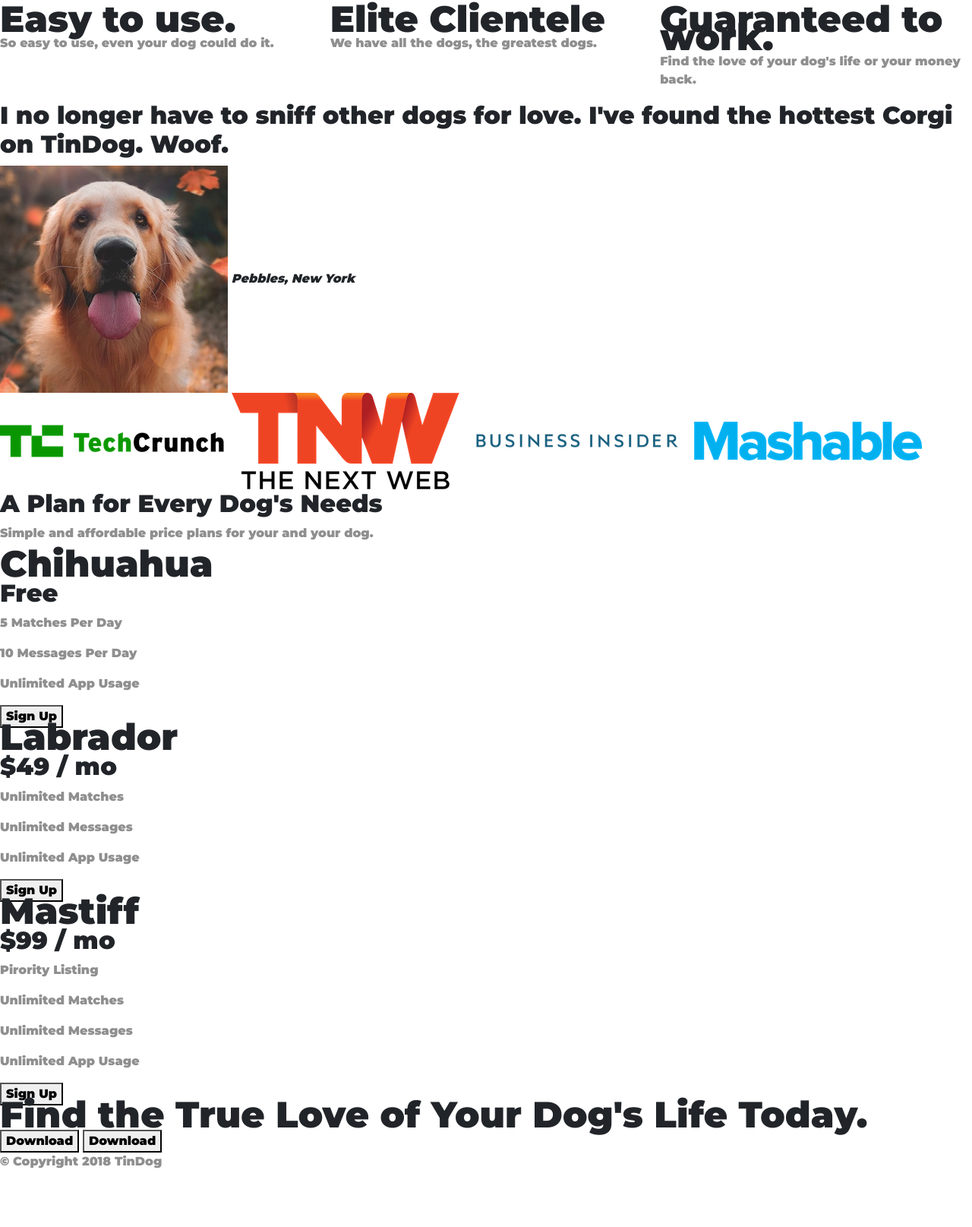
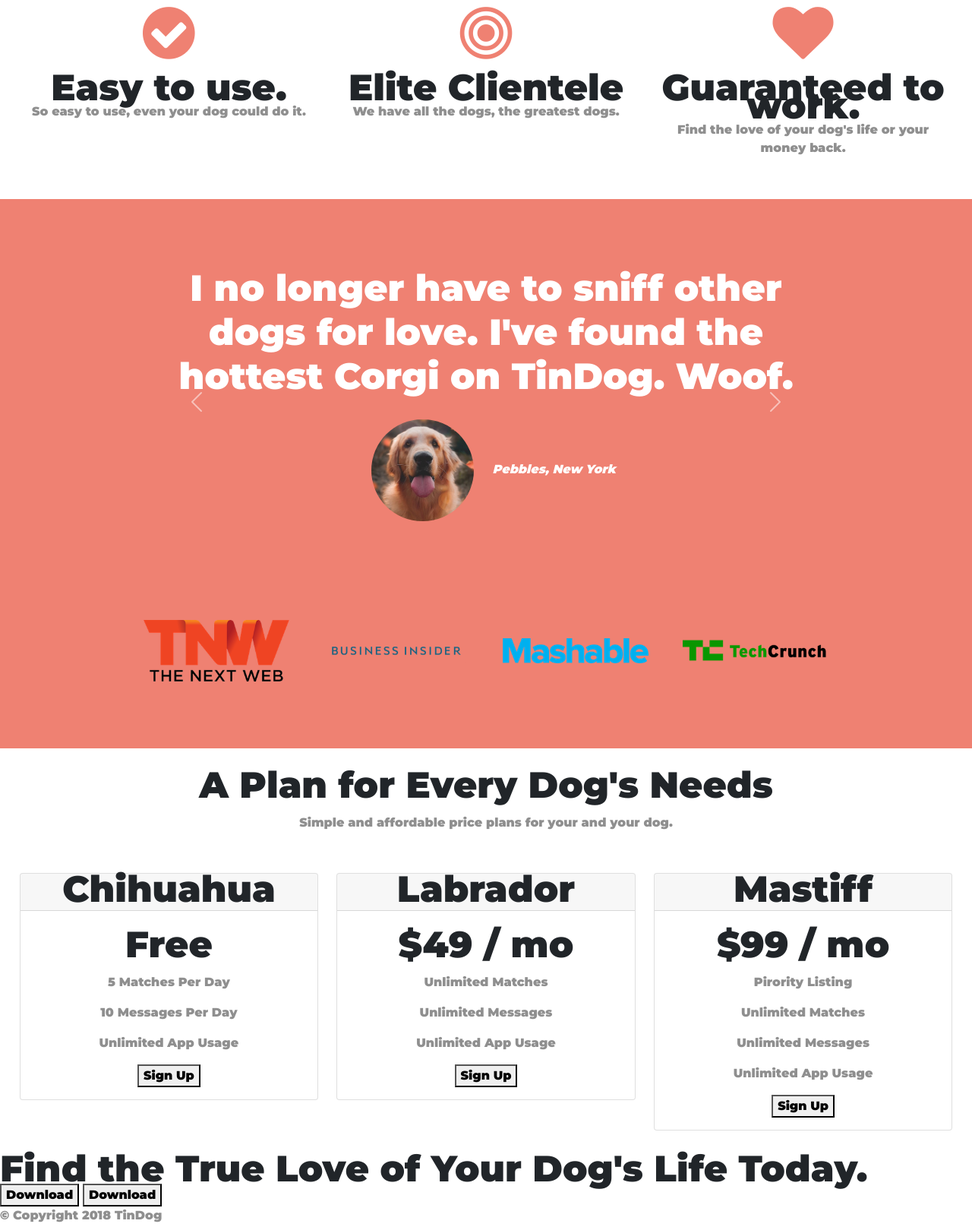
Before and after one commit to Adhuron/TinDog, a plain HTML site: page index.html in a window 1280 px wide. Shown: the part 1141-2756 px from the top of the page at 76% size. Before the commit the page ends 2698 px from the top, so only its background shows below. Drawn offline with nearby package versions, Linux system fonts and the light colour scheme.

Commit message:
Add files via upload

```diff
--- a/css/styles.css
+++ b/css/styles.css
@@ -24,6 +24,7 @@ h1{
   font-weight: 900;
   font-size: 3rem;
   line-height: 1.5;
+
 }
 .navbar{
   padding-bottom:4.5rem;
@@ -37,8 +38,12 @@ h1{
   font-size: 2.5rem;
   font-weight: bold;
 }
+.row{
+  text-align: center;
+}
 .icon{
   margin: 20px 60px;
+  text-align: center;
 }
 h3{
   font-family: "Montserrat";
@@ -46,6 +51,39 @@ h3{
   font-size: 3rem;
   line-height: 1.5rem;
 }
+h2{
+  font-family: "Montserrat";
+  font-size: 3rem;
+  font-weight: bold;
+
+}
 p{
   color: #8f8f8f;
 }
+#testimonials{
+  background-color: #ef8172;
+  text-align: center;
+  color: #fff;
+  padding: 7% 15%;
+}
+.testimonials-image{
+  border-radius: 100px;
+  margin:20px;
+  width: 15%;
+}
+#press{
+  background-color: #ef8172;
+  text-align: center;
+  padding-bottom: 3%;
+}
+.press-logo{
+  width: 15%;
+  margin: 20px 20px 50px;
+}
+#pricing{
+  padding-top: 20px;
+  text-align: center;
+}
+.row{
+  padding: 3% 2%;
+}
--- a/index.html
+++ b/index.html
@@ -87,17 +87,33 @@
   </section>
 
 
+
   <!-- Testimonials -->
 
   <section id="testimonials">
+    <div id="testmonial-carousel" class="carousel slide" data-bs-ride="false" </div>
+      <div class="carousel-inner">
+        <div class="carousel-item active">
+          <h2>I no longer have to sniff other dogs for love. I've found the hottest Corgi on TinDog. Woof.</h2>
+          <img class="testimonials-image" src="images/dog-img.jpg" alt="dog-profile">
+          <em>Pebbles, New York</em>
+        </div>
+        <div class="carousel-item">
+          <h2 class="testimonial-text">My dog used to be so lonely, but with TinDog's help, they've found the love of their life. I think.</h2>
+          <img class="testimonials-image" src="images/lady-img.jpg" alt="lady-profile">
+          <em>Beverly, Illinois</em>
+        </div>
 
-    <h2>I no longer have to sniff other dogs for love. I've found the hottest Corgi on TinDog. Woof.</h2>
-    <img src="images/dog-img.jpg" alt="dog-profile">
-    <em>Pebbles, New York</em>
+      </div>
+      <button class="carousel-control-prev" type="button" data-bs-target="#testmonial-carousel" data-bs-slide="prev">
+        <span class="carousel-control-prev-icon"></span>
 
-    <!-- <h2 class="testimonial-text">My dog used to be so lonely, but with TinDog's help, they've found the love of their life. I think.</h2>
-    <img class="testimonial-image" src="images/lady-img.jpg" alt="lady-profile">
-    <em>Beverly, Illinois</em> -->
+      </button>
+      <button class="carousel-control-next" type="button" data-bs-target="#testmonial-carousel" data-bs-slide="next">
+        <span class="carousel-control-next-icon"></span>
+
+      </button>
+    </div>
 
   </section>
 
@@ -105,11 +121,10 @@
   <!-- Press -->
 
   <section id="press">
-    <img src="images/techcrunch.png" alt="tc-logo">
-    <img src="images/tnw.png" alt="tnw-logo">
-    <img src="images/bizinsider.png" alt="biz-insider-logo">
-    <img src="images/mashable.png" alt="mashable-logo">
-
+    <img class="press-logo" src="images/tnw.png" alt="tnw-logo">
+    <img class="press-logo" src="images/bizinsider.png" alt="biz-insider-logo">
+    <img class="press-logo" src="images/mashable.png" alt="mashable-logo">
+    <img class="press-logo" src="images/techcrunch.png" alt="tc-logo">
   </section>
 
 
@@ -120,30 +135,55 @@
     <h2>A Plan for Every Dog's Needs</h2>
     <p>Simple and affordable price plans for your and your dog.</p>
 
+    <div class="row">
+<div class="col col-lg-4 col-md-6">
 
+      <div class="card">
+        <div class="card-header">
           <h3>Chihuahua</h3>
+        </div>
+        <div class="card-body ">
           <h2>Free</h2>
           <p>5 Matches Per Day</p>
           <p>10 Messages Per Day</p>
           <p>Unlimited App Usage</p>
           <button type="button">Sign Up</button>
+        </div>
+      </div>
+    </div>
 
-
+<div class="col col-lg-4 col-md-6">
+      <div class="card">
+        <div class="card-header">
           <h3>Labrador</h3>
+        </div>
+        <div class="card-body">
           <h2>$49 / mo</h2>
           <p>Unlimited Matches</p>
           <p>Unlimited Messages</p>
           <p>Unlimited App Usage</p>
           <button type="button">Sign Up</button>
+        </div>
+      </div>
+    </div>
 
-
+<div class="col col-lg-4 col-md-12">
+      <div class="card">
+        <div class="card-header">
           <h3>Mastiff</h3>
+        </div>
+        <div class="card-body">
           <h2>$99 / mo</h2>
           <p>Pirority Listing</p>
           <p>Unlimited Matches</p>
           <p>Unlimited Messages</p>
           <p>Unlimited App Usage</p>
           <button type="button">Sign Up</button>
+        </div>
+      </div>
+</div>
+</div>
+
 
   </section>
 
```
Lines whose indentation alone changed are shown as unchanged.
